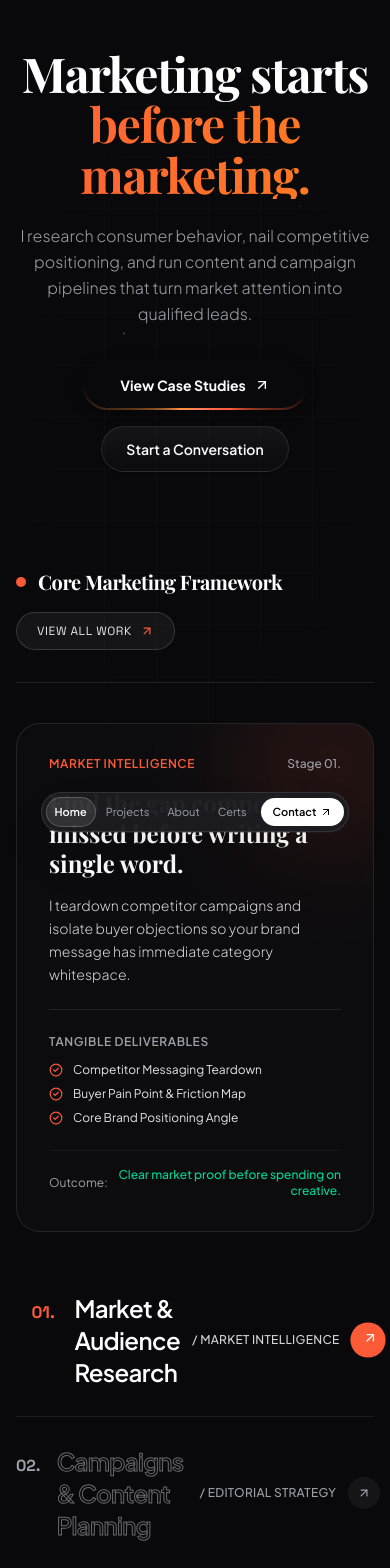
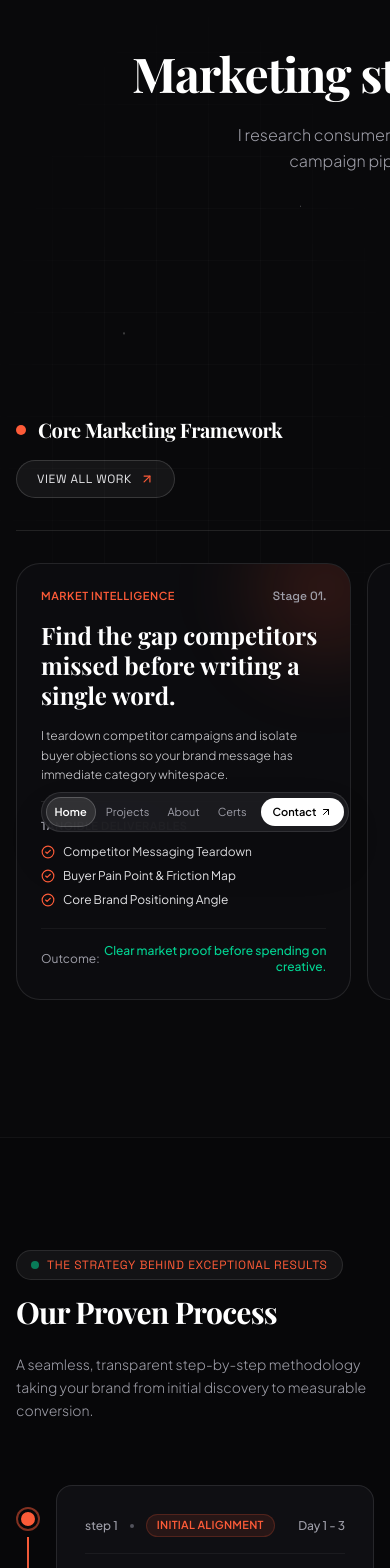
Before and after one commit to alpha-brackets/alishba-portfolio, a Next.js app: page / in a window 390 px wide. Shown: the top 1568 px of the page. Built offline with nearby package versions, Linux system fonts and the light colour scheme; a web font is replaced by a local one.

Commit message:
feat(hero): enable responsive touch-swipe card carousel for marketing framework on mobile

```diff
--- a/src/components/home/HeroSection.tsx
+++ b/src/components/home/HeroSection.tsx
@@ -139,11 +139,79 @@ export function HeroSection() {
                 </Link>
               </div>
 
-              {/* 2-Column Split: Dynamic Preview Box on Left, Interactive List on Right */}
-              <div className="grid grid-cols-1 lg:grid-cols-12 gap-8 lg:gap-14 pt-10 items-stretch">
+              {/* ── Mobile/Tablet View (<lg): Horizontal Swipeable Cards with Indicators ── */}
+              <div className="block lg:hidden pt-8">
+                {/* Horizontal Swipeable Track */}
+                <div className="flex gap-4 overflow-x-auto no-scrollbar snap-x snap-mandatory -mx-4 px-4 pb-4">
+                  {marketingPillars.map((pillar, idx) => (
+                    <div
+                      key={pillar.id}
+                      className="snap-center shrink-0 w-[86vw] sm:w-[420px] rounded-3xl bg-[#0c0c0f] border border-white/10 p-6 sm:p-8 flex flex-col justify-between relative overflow-hidden"
+                    >
+                      {/* Ambient Accent Light */}
+                      <div
+                        aria-hidden="true"
+                        className="pointer-events-none absolute -top-12 -right-12 w-36 h-36 rounded-full bg-[#fd5b38]/15 blur-2xl"
+                      />
+
+                      <div className="space-y-4 relative z-10">
+                        {/* Header Badge & Stage Number */}
+                        <div className="flex items-center justify-between">
+                          <span className="text-[11px] font-sans font-semibold tracking-wider text-[#fd5b38] uppercase">
+                            {pillar.category}
+                          </span>
+                          <span className="text-xs font-mono font-medium text-zinc-400">
+                            Stage {pillar.num}
+                          </span>
+                        </div>
+
+                        {/* Title & Headline */}
+                        <h3 className="font-serif text-2xl font-bold text-white leading-tight">
+                          {pillar.headline}
+                        </h3>
+
+                        <p className="text-xs sm:text-sm text-zinc-300 font-light leading-relaxed">
+                          {pillar.description}
+                        </p>
+
+                        {/* Deliverables Produced */}
+                        <div className="space-y-2.5 pt-4 border-t border-white/10">
+                          <span className="text-[11px] font-sans uppercase tracking-wider text-zinc-400 block font-semibold">
+                            Tangible Deliverables
+                          </span>
+                          <div className="space-y-2">
+                            {pillar.deliverables.map((d, i) => (
+                              <div key={i} className="flex items-center gap-2 text-xs text-zinc-200">
+                                <CheckCircle2 className="w-3.5 h-3.5 text-[#fd5b38] shrink-0" />
+                                <span>{d}</span>
+                              </div>
+                            ))}
+                          </div>
+                        </div>
+                      </div>
+
+                      {/* Bottom Primary Outcome */}
+                      <div className="mt-5 pt-3.5 border-t border-white/5 flex items-center justify-between text-xs font-sans relative z-10">
+                        <span className="text-zinc-400">Outcome:</span>
+                        <span className="text-emerald-400 font-medium text-right">
+                          {pillar.keyOutcome}
+                        </span>
+                      </div>
+                    </div>
+                  ))}
+                </div>
+
+                {/* Mobile Swipe Hint */}
+                <div className="flex items-center justify-center gap-2 pt-2 text-zinc-400 text-[11px] font-sans">
+                  <span>← Swipe to explore stages (1 of 3) →</span>
+                </div>
+              </div>
+
+              {/* ── Desktop View (lg+): Webfolio Interactive Split Stage ── */}
+              <div className="hidden lg:grid grid-cols-12 gap-8 lg:gap-14 pt-10 items-stretch">
 
                 {/* Left (5 Cols): Dynamic Detail Showcase with Cross-Fade Transitions */}
-                <div className="lg:col-span-5 flex flex-col">
+                <div className="col-span-5 flex flex-col">
                   <div className="h-full min-h-[460px] rounded-3xl bg-[#0c0c0f] border border-white/10 p-8 sm:p-10 flex flex-col justify-between relative overflow-hidden group">
 
                     {/* Subtle ambient light from top right with smooth scale/glow */}
@@ -221,7 +289,7 @@ export function HeroSection() {
                 </div>
 
                 {/* Right (7 Cols): Webfolio-Style Hover Rows */}
-                <div className="lg:col-span-7 flex flex-col justify-center divide-y divide-white/[0.08]">
+                <div className="col-span-7 flex flex-col justify-center divide-y divide-white/[0.08]">
                   {marketingPillars.map((item, idx) => {
                     const isHovered = hoveredIdx === idx;
 
```
